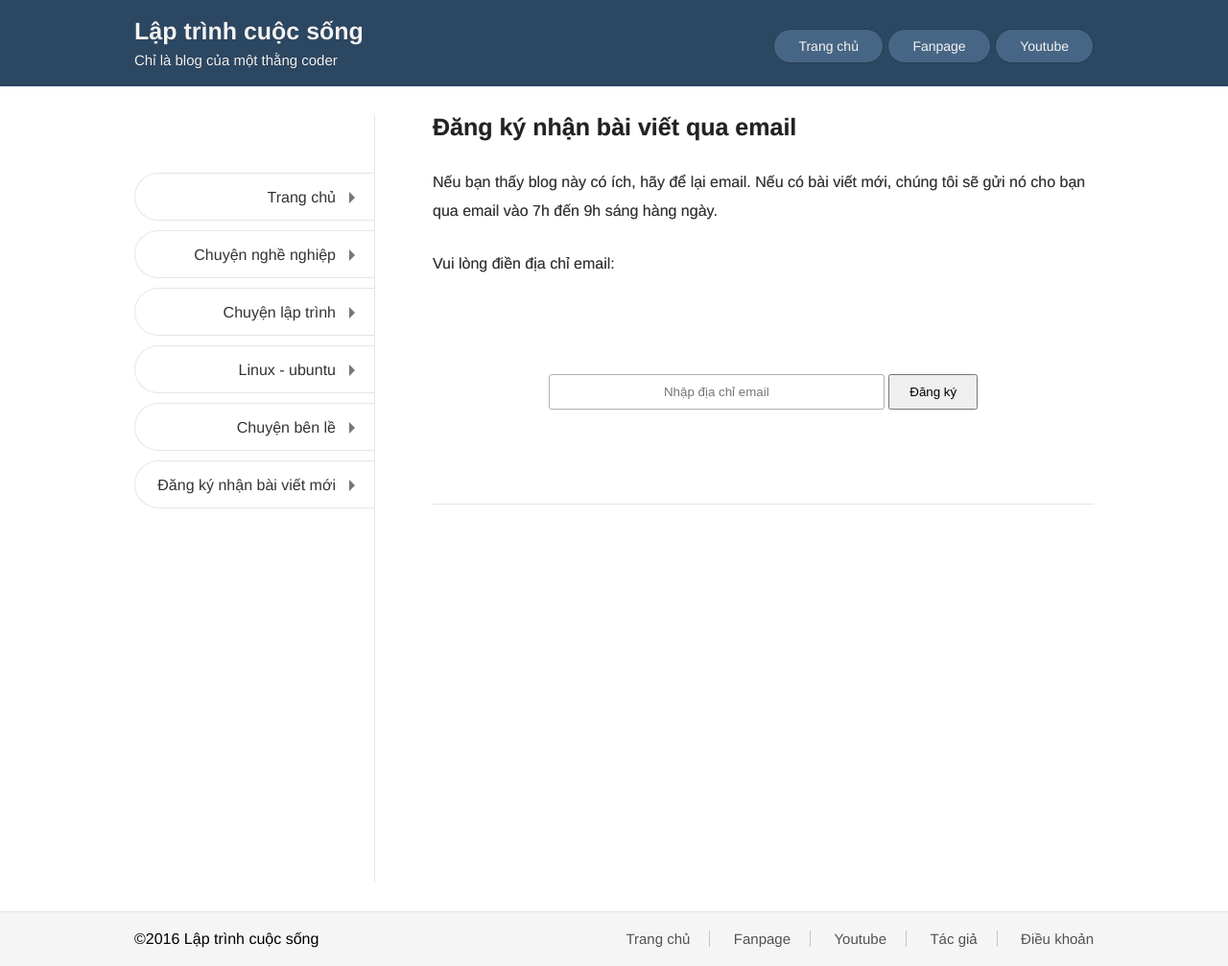
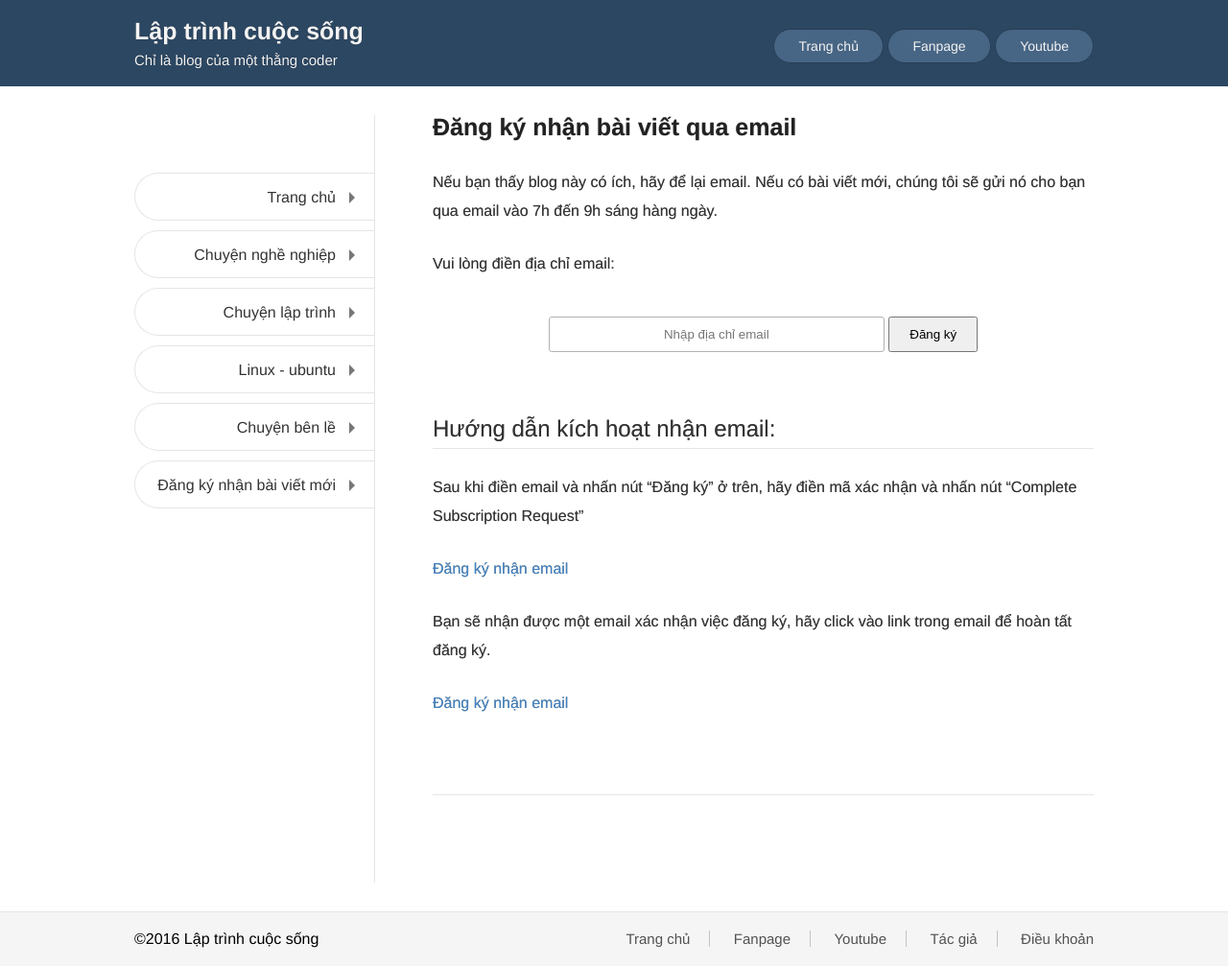
Before and after one commit to nguyentest/laptrinhcuocsong, a Jekyll site: the page built from dang-ky-nhan-bai-viet.md, in a window 1280 px wide. Shown: the whole page at 96% size. Built offline with Jekyll 4.4.1, drawn with Linux system fonts in a browser that asks for light colours.

Commit message:
Update dang-ky-nhan-bai-viet.md

```diff
--- a/dang-ky-nhan-bai-viet.md
+++ b/dang-ky-nhan-bai-viet.md
@@ -5,7 +5,7 @@ title: Đăng ký nhận bài viết qua email
 <p>Nếu bạn thấy blog này có ích, hãy để lại email. Nếu có bài viết mới, chúng tôi sẽ gửi nó cho bạn qua email vào 7h đến 9h sáng hàng ngày.</p>
 <p>Vui lòng điền địa chỉ email:</p>
 
-<form style="/* border:1px solid #ccc; */padding:3px;text-align:center;margin-top: 30px;padding-top: 30px;" action="https://feedburner.google.com/fb/a/mailverify" method="post" target="popupwindow" onsubmit="window.open('https://feedburner.google.com/fb/a/mailverify?uri=laptrinhcuocsong', 'popupwindow', 'scrollbars=yes,width=550,height=520');return true">
+<form style="text-align:center;" action="https://feedburner.google.com/fb/a/mailverify" method="post" target="popupwindow" onsubmit="window.open('https://feedburner.google.com/fb/a/mailverify?uri=laptrinhcuocsong', 'popupwindow', 'scrollbars=yes,width=550,height=520');return true">
 <input type="text" style="/* width:140px */padding: 10px 20px;text-align: center;border: 1px solid #b1b1b1;border-radius: 3px;width: 90%;max-width: 350px;" name="email" placeholder="Nhập địa chỉ email">
 <input type="hidden" value="laptrinhcuocsong" name="uri"><input type="hidden" name="loc" value="en_US">
 <input type="submit" value="Đăng ký" style="
@@ -15,3 +15,13 @@ title: Đăng ký nhận bài viết qua email
     margin-bottom: 15px;
 "><p></p>
 </form>
+
+## Hướng dẫn kích hoạt nhận email:
+
+Sau khi điền email và nhấn nút "Đăng ký" ở trên, hãy điền mã xác nhận và nhấn nút "Complete Subscription Request"
+
+[Đăng ký nhận email](images/nhan-email-1.png)
+
+Bạn sẽ nhận được một email xác nhận việc đăng ký, hãy click vào link trong email để hoàn tất đăng ký.
+
+[Đăng ký nhận email](images/nhan-email-2.png)
```
